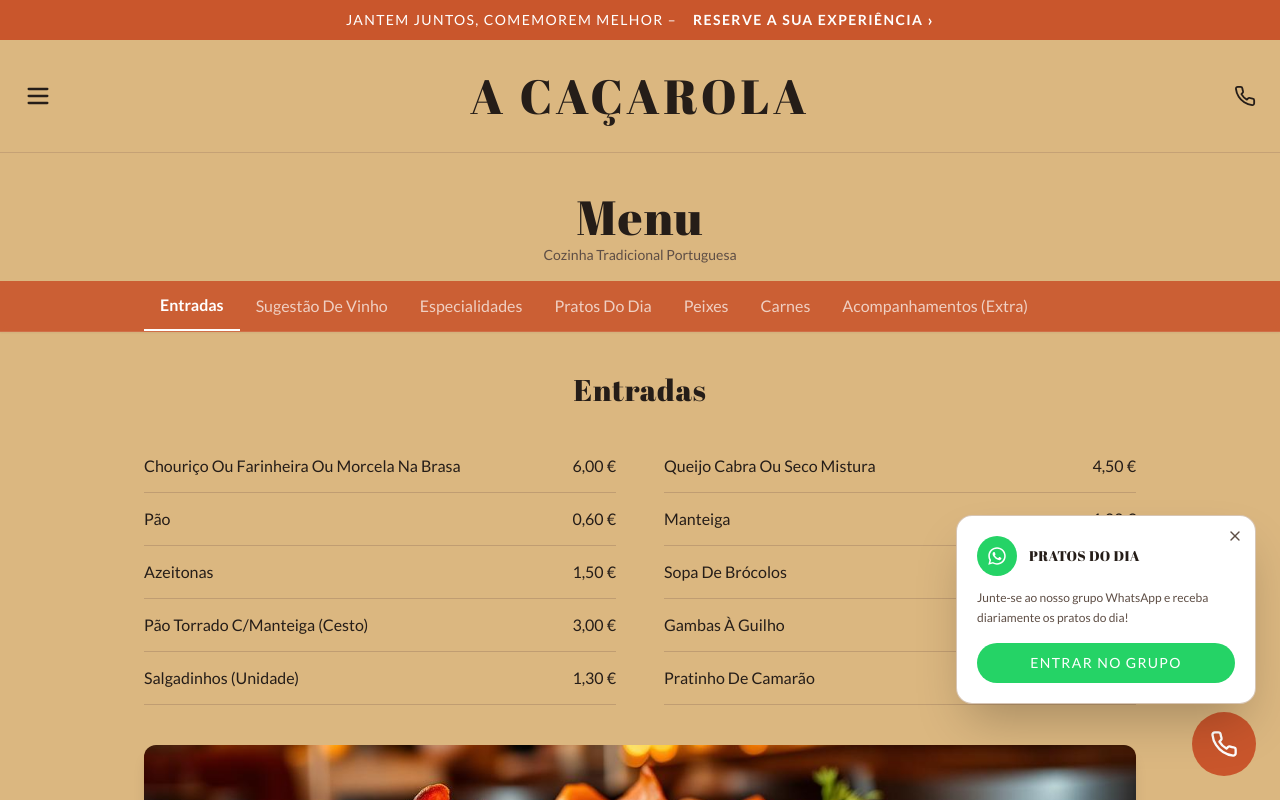
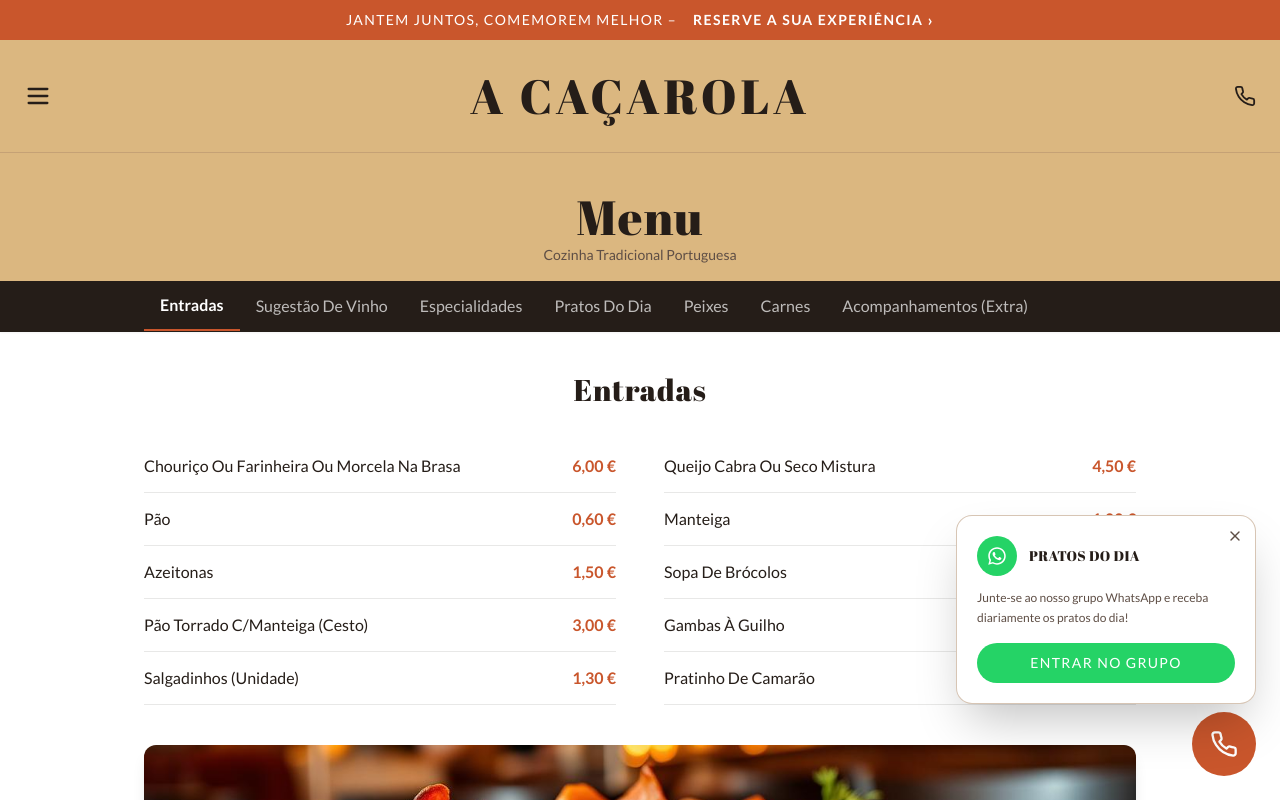
Before and after one commit to rodrigopaisoliveira/acacarola-experience-site, a React (Vite) app: page /menu in a window 1280 px wide. Shown: the top 800 px of the page. Built offline with nearby package versions, Linux system fonts and the light colour scheme; the HTML template or start-up script is replaced by a standard one.

Commit message:
Atualizou menu com cores do site

```diff
--- a/src/pages/MenuPage.tsx
+++ b/src/pages/MenuPage.tsx
@@ -85,15 +85,15 @@ const MenuPage = () => {
   }, []);
 
   return (
-    <div className="min-h-screen">
-      <div className="pt-10 pb-4 px-4 text-center">
+    <div className="min-h-screen bg-popover">
+      <div className="pt-10 pb-4 px-4 text-center bg-background">
         <h1 className="text-4xl md:text-5xl font-serif tracking-wide mb-1">Menu</h1>
         <p className="text-muted-foreground font-sans text-sm">Cozinha Tradicional Portuguesa</p>
       </div>
 
       {/* Sticky category bar */}
       <nav
-        className="sticky z-30 bg-primary/90 backdrop-blur-sm shadow-sm border-b border-primary-foreground/10"
+        className="sticky z-30 bg-foreground backdrop-blur-sm shadow-sm border-b border-foreground/10"
         style={{ top: `${headerHeight}px` }}
       >
         <div className="max-w-5xl mx-auto">
@@ -109,8 +109,8 @@ const MenuPage = () => {
                   onClick={() => handleTabClick(idx)}
                   className={`font-sans text-sm md:text-base px-4 py-3 transition-all whitespace-nowrap ${
                     idx === activeCategory
-                      ? "text-primary-foreground font-semibold border-b-2 border-primary-foreground"
-                      : "text-primary-foreground/70 hover:text-primary-foreground"
+                      ? "text-popover font-semibold border-b-2 border-primary"
+                      : "text-popover/70 hover:text-popover"
                   }`}
                 >
                   {cat.title}
@@ -129,14 +129,14 @@ const MenuPage = () => {
               ref={(el) => (sectionRefs.current[catIdx] = el)}
               className="scroll-mt-40"
             >
-              <h2 className="text-2xl md:text-3xl font-serif text-center tracking-wide mb-8 menu-item-animate opacity-0 translate-y-4 transition-all duration-500">
+              <h2 className="text-2xl md:text-3xl font-serif text-center tracking-wide mb-8 text-foreground menu-item-animate opacity-0 translate-y-4 transition-all duration-500">
                 {category.title}
               </h2>
               <div className="grid grid-cols-1 md:grid-cols-2 gap-x-12 gap-y-0">
                 {category.items.map((item, idx) => (
                   <div
                     key={idx}
-                    className="menu-item-animate opacity-0 translate-y-4 transition-all duration-500 flex justify-between items-baseline gap-4 py-3.5 border-b border-border/60"
+                    className="menu-item-animate opacity-0 translate-y-4 transition-all duration-500 flex justify-between items-baseline gap-4 py-3.5 border-b border-foreground/10"
                     style={{ transitionDelay: `${(idx % 6) * 60}ms` }}
                   >
                     <div className="flex-1">
@@ -148,7 +148,7 @@ const MenuPage = () => {
                       )}
                     </div>
                     {item.price && (
-                      <span className="font-sans text-foreground whitespace-nowrap font-medium">
+                      <span className="font-sans text-primary whitespace-nowrap font-semibold">
                         {item.price}
                       </span>
                     )}
```
